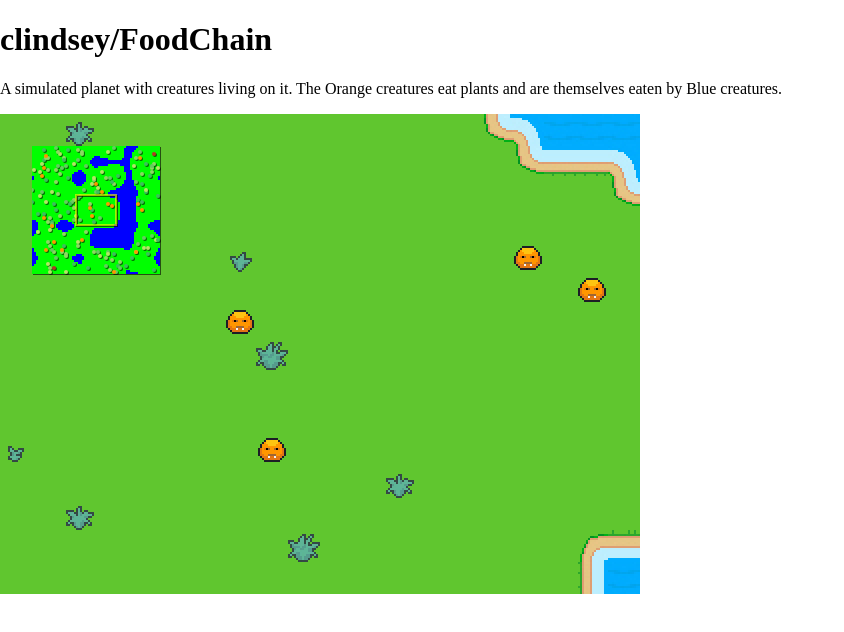
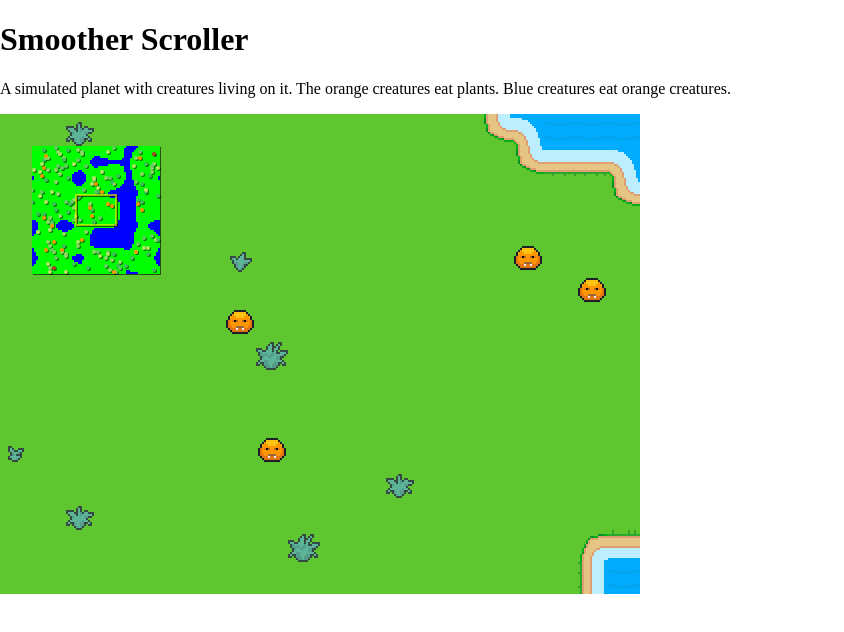
Before and after one commit to clindsey/SmootherScroller, a plain HTML site: page index.html in a window 1280 px wide. Shown: the whole page, without its empty margins (0-844 px from the left). Drawn offline with Linux system fonts and the light colour scheme.

Commit message:
Update index.html

```diff
--- a/index.html
+++ b/index.html
@@ -7,7 +7,7 @@
     <meta name="description" content="">
     <meta name="author" content="">
 
-    <title>clindsey/FoodChain</title>
+    <title>Smoother Scroller</title>
 
     <script src="javascripts/vendor.js"></script>
     <link href="stylesheets/vendor.css" rel="stylesheet" />
@@ -21,7 +21,7 @@
     </script>
   </head>
   <body>
-    <h1>clindsey/FoodChain</h1>
-    <p>A simulated planet with creatures living on it. The Orange creatures eat plants and are themselves eaten by Blue creatures.</p>
+    <h1>Smoother Scroller</h1>
+    <p>A simulated planet with creatures living on it. The orange creatures eat plants. Blue creatures eat orange creatures.</p>
   </body>
 </html>
```
